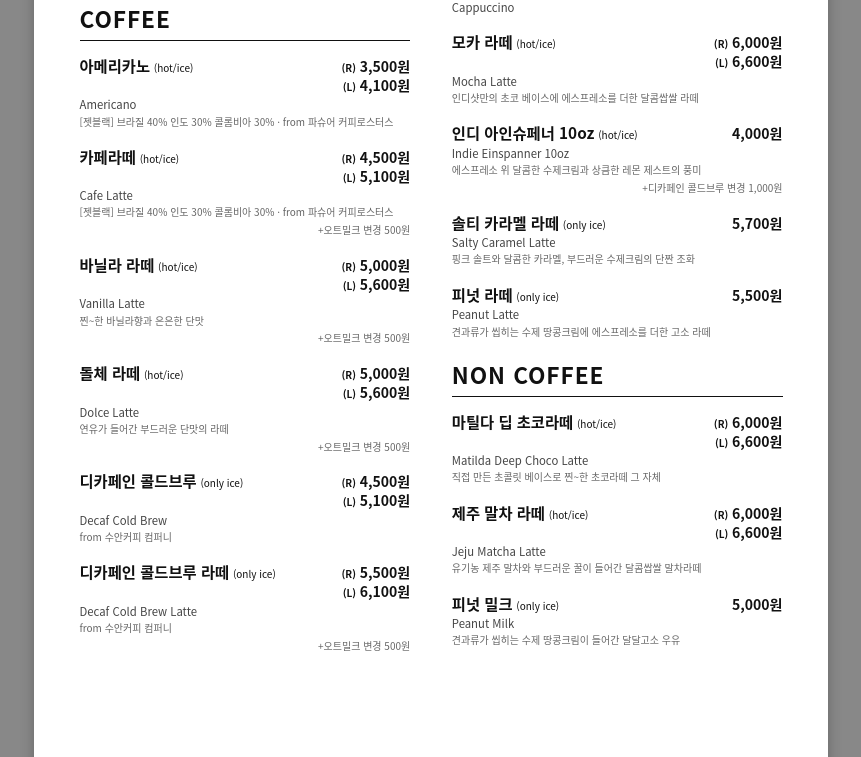
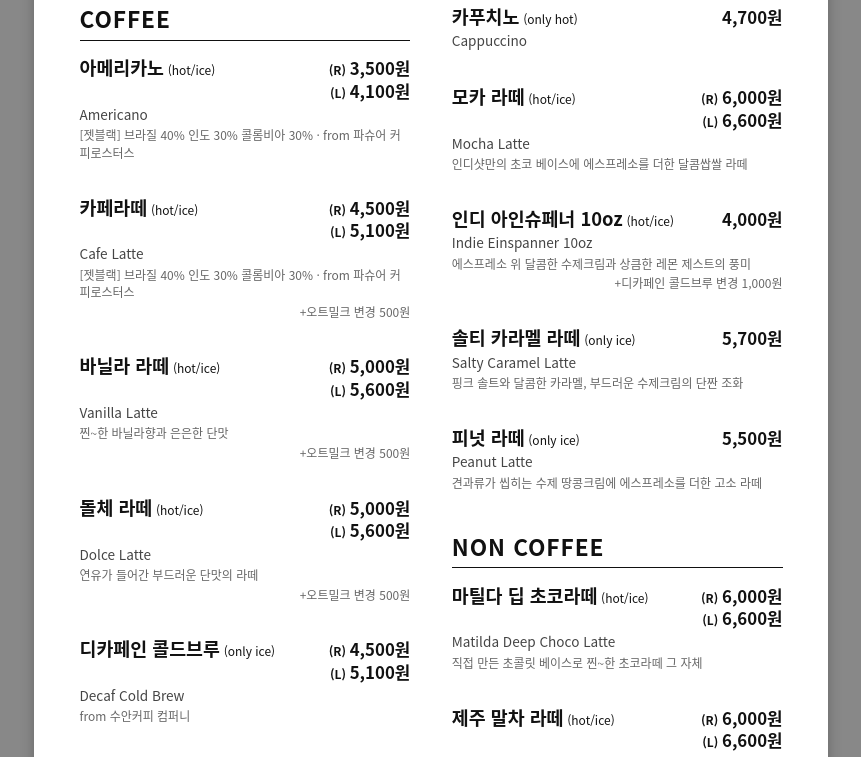
Before and after one commit to song4970/ssong-page, a plain HTML site: page print.html in a window 1280 px wide. Shown: the part 184-941 px from the top of the page, without its empty margins (209-1070 px from the left). Drawn offline with Linux system fonts and the light colour scheme; a web font is replaced by a local one.

Commit message:
인쇄용 1·2장 하단 여백 줄이기 (글자·간격 자동 맞춤)
Co-Authored-By: Claude Opus 5.5 <noreply@anthropic.com>
Claude-Session: https://claude.ai/code/session_019VnCGebMk5XaakTpMJ8194

```diff
--- a/print.html
+++ b/print.html
@@ -18,16 +18,16 @@
   h2 { font-size:17pt; font-weight:800; letter-spacing:.04em; margin:0 0 3.5mm; padding-bottom:1.2mm;
        border-bottom:0.5mm solid #111; }
   h2 + .item { margin-top:0; }
-  .sec { margin-bottom:5mm; }
-  .item { margin-bottom:4.2mm; }
+  .sec { margin-bottom:calc(5mm * var(--g,1)); }
+  .item { margin-bottom:calc(4.2mm * var(--g,1)); }
   .row { display:flex; justify-content:space-between; align-items:baseline; gap:3mm; }
-  .name { font-size:11.5pt; font-weight:700; }
-  .opt { font-size:7.5pt; font-weight:500; margin-left:1mm; }
-  .price { font-size:10.5pt; font-weight:600; white-space:nowrap; text-align:right; line-height:1.35; }
-  .price small { font-size:7.5pt; margin-right:1mm; }
-  .en { font-size:8.5pt; color:#444; margin-top:.4mm; }
-  .desc { font-size:7.5pt; color:#666; margin-top:.6mm; line-height:1.45; }
-  .add { font-size:7.5pt; color:#666; text-align:right; margin-top:.6mm; }
+  .name { font-size:calc(11.5pt * var(--k,1)); font-weight:700; }
+  .opt { white-space:nowrap; font-size:calc(7.5pt * var(--k,1)); font-weight:500; margin-left:1mm; }
+  .price { font-size:calc(10.5pt * var(--k,1)); font-weight:600; white-space:nowrap; text-align:right; line-height:1.35; }
+  .price small { font-size:calc(7.5pt * var(--k,1)); margin-right:1mm; }
+  .en { font-size:calc(8.5pt * var(--k,1)); color:#444; margin-top:.4mm; }
+  .desc { font-size:calc(7.5pt * var(--k,1)); color:#666; margin-top:.6mm; line-height:1.45; }
+  .add { font-size:calc(7.5pt * var(--k,1)); color:#666; text-align:right; margin-top:.6mm; }
   .new { display:inline-block; font-size:6.5pt; font-weight:800; letter-spacing:.06em; color:#fff; background:#111;
          border-radius:1mm; padding:.3mm 1.3mm; margin-left:1.5mm; vertical-align:1.5pt; }
   .foot { position:absolute; left:12mm; right:12mm; bottom:8mm; display:flex; justify-content:space-between;
@@ -77,12 +77,12 @@ const alc = sec("alcohol").items;
 const BOTTLES = ["terra","asahi","bigwave","jinro"];
 
 document.getElementById("out").innerHTML = `
-<div class="page"><div class="cols">
+<div class="page text"><div class="cols">
   <div>${LOGO}${block("coffee",0,6)}</div>
   <div>${block("coffee",6,undefined,false)}${block("noncoffee")}</div>
 </div>${foot}</div>
 
-<div class="page"><div class="cols">
+<div class="page text"><div class="cols">
   <div>${LOGO}${block("ade")}${block("tea",0,5)}</div>
   <div>${block("tea",5,undefined,false)}${block("dessert")}</div>
 </div>${foot}</div>
@@ -93,6 +93,17 @@ document.getElementById("out").innerHTML = `
   <div class="alc"><div><h2>ALCOHOL</h2><div class="list">${alc.map(a=>`<div>${esc(a.name)} ${esc(a.en)} ${a.price}원</div>`).join("")}</div></div>
   <div class="bottles">${BOTTLES.map(b=>`<img src="images/print/${b}.png" alt="">`).join("")}</div></div>
 ${foot}</div>`;
+
+/* 1·2장: 글자 크기와 간격을 페이지 높이에 맞게 자동 조절 */
+const MM = 96/25.4;
+window.addEventListener("load", () => document.querySelectorAll(".page.text").forEach(pg => {
+  const limit = pg.getBoundingClientRect().top + (297 - 22) * MM;
+  const fits = () => [...pg.querySelectorAll(".cols > div")].every(c => {
+    const last = c.lastElementChild.lastElementChild; return last.getBoundingClientRect().bottom <= limit; });
+  const search = (v, lo, hi) => { for (let i=0;i<20;i++){ const m=(lo+hi)/2; pg.style.setProperty(v,m); fits()?lo=m:hi=m; } pg.style.setProperty(v,lo); };
+  search("--k", 1, 1.2);
+  search("--g", 1, 4);
+}));
 </script>
 </body>
 </html>
```
Also changed, not shown: 1 other file.
